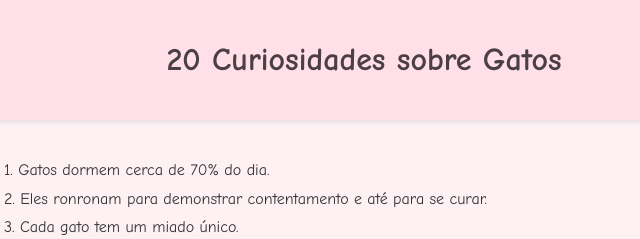
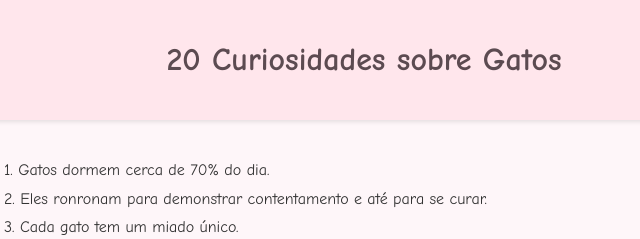
Before and after one commit to pedrox10mc/curiosidades-dos-felinos, a plain HTML site: page index.html in a window 1280 px wide. Shown: the top 239 px of the page, 276-916 px from the left. Drawn offline with Linux system fonts and the light colour scheme.

Commit message:
Update index.html

```diff
--- a/index.html
+++ b/index.html
@@ -86,14 +86,14 @@
   <style>
     body {
       font-family: 'Comic Sans MS', cursive, sans-serif;
-      background-color: #fdf1f4;
+      background-color: #fef6f9;
       color: #333;
       margin: 0;
       padding: 0;
     }
     header {
-      background-color: #ffe0e9;
-      color: #4b3f44;
+      background-color: #ffe6ec;
+      color: #5c4b51;
       padding: 20px;
       text-align: center;
       box-shadow: 0 2px 4px rgba(0,0,0,0.1);
```
